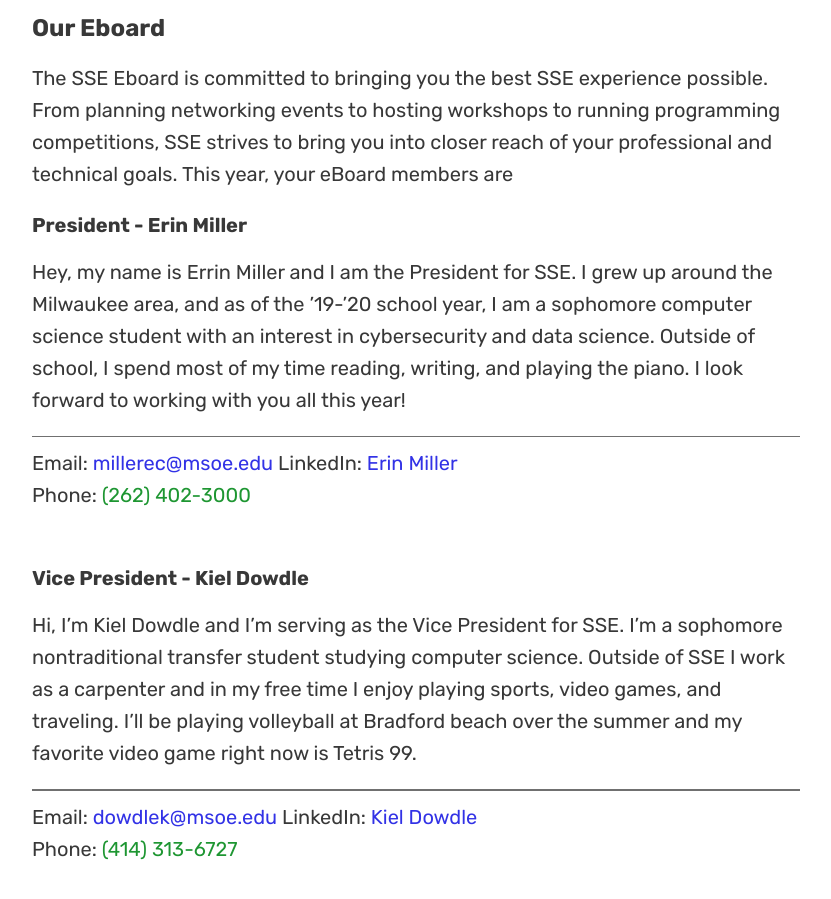
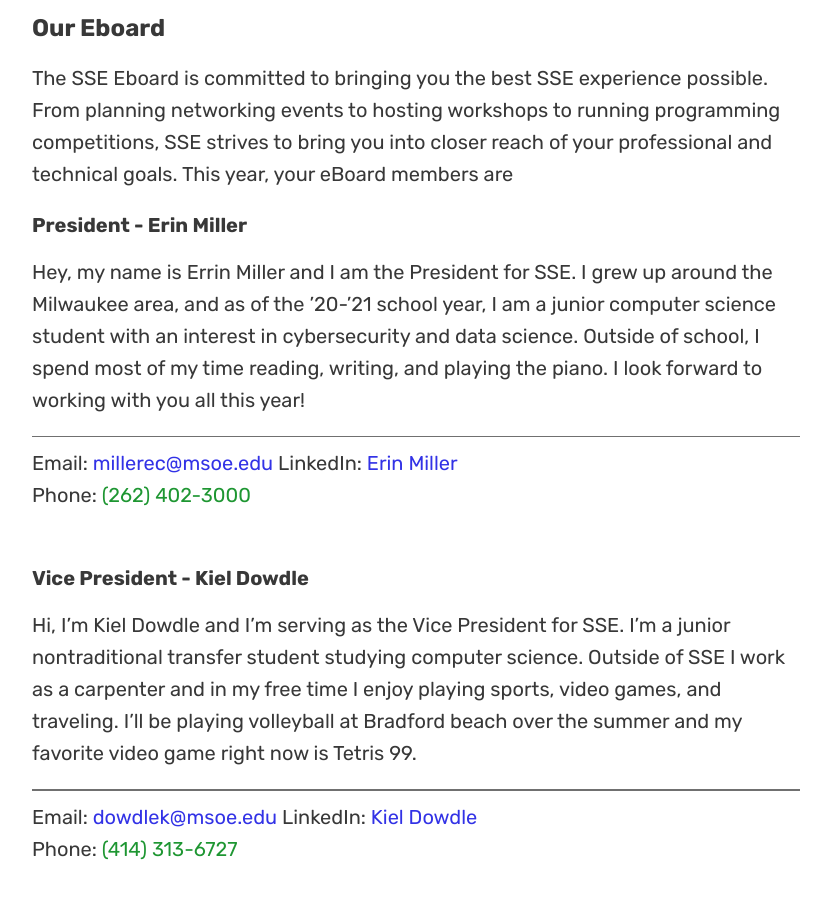
Before and after one commit to msoe-sse/msoe-sse.github.io, a Jekyll site: the page built from eBoard.md, in a window 1280 px wide and 900 px high, scrolled down 344 px. Shown: the whole window, without its empty margins (224-1055 px from the left). Built offline with Jekyll 4.4.1, drawn with Linux system fonts in a browser that asks for light colours; nearby versions of some CDN libraries; some web fonts are replaced; some of the changed text lies outside the part shown.

Commit message:
Making some basic updates to each bio

```diff
--- a/_data/eboardMembers.yml
+++ b/_data/eboardMembers.yml
@@ -1,8 +1,8 @@
 - position: President
   name: Erin Miller
   bio: >-
-    Hey, my name is Errin Miller and I am the President for SSE. I grew up around the Milwaukee area, and as of the ’19-’20 school year,
-    I am a sophomore computer science student with an interest in cybersecurity and data science. Outside of school, I spend most of my time
+    Hey, my name is Errin Miller and I am the President for SSE. I grew up around the Milwaukee area, and as of the ’20-’21 school year,
+    I am a junior computer science student with an interest in cybersecurity and data science. Outside of school, I spend most of my time
     reading, writing, and playing the piano. I look forward to working with you all this year!
   contact:
     fullname: Erin Miller
@@ -13,7 +13,7 @@
 - position: Vice President
   name: Kiel Dowdle
   bio: >-
-    Hi, I’m Kiel Dowdle and I'm serving as the Vice President for SSE. I’m a sophomore nontraditional transfer student
+    Hi, I’m Kiel Dowdle and I'm serving as the Vice President for SSE. I’m a junior nontraditional transfer student
     studying computer science. Outside of SSE I work as a carpenter and in my free time I enjoy playing sports, video games, and traveling.
     I'll be playing volleyball at Bradford beach over the summer and my favorite video game right now is Tetris 99.
   contact:
@@ -66,8 +66,8 @@
 - position: Webmaster
   name: Andy Wojciechowski
   bio: >-
-    Hi, I'm Andy Wojciechowski and I am the Webmaster for SSE. I am a junior software engineering student
-    and I have been interning at Rexnord since last summer as a Software Development Engineer in Test. Outside of SSE I enjoy working on personal software projects,
+    Hi, I'm Andy Wojciechowski and I am the Webmaster for SSE. I am a senior software engineering student
+    and I have been interning at Rexnord for over a year as a Software Development Engineer in Test. Outside of SSE I enjoy working on personal software projects,
     spending time with friends, and playing video games.
   contact:
     fullname: Andy Wojciechowski
@@ -78,7 +78,7 @@
 - position: Game Dev Club Master
   name: Seth Fenske
   bio: >-
-    Hey guys! I'm Seth, a junior software engineering student. I currently work as a Software Engineering Intern at Direct Supply.
+    Hey guys! I'm Seth, a senior software engineering student. I currently work as a Software Engineering Intern at Direct Supply.
     Outside of SSE I work on various VR software projects and read Stephen King Books.
   contact:
     fullname: Andy Wojciechowski
```
